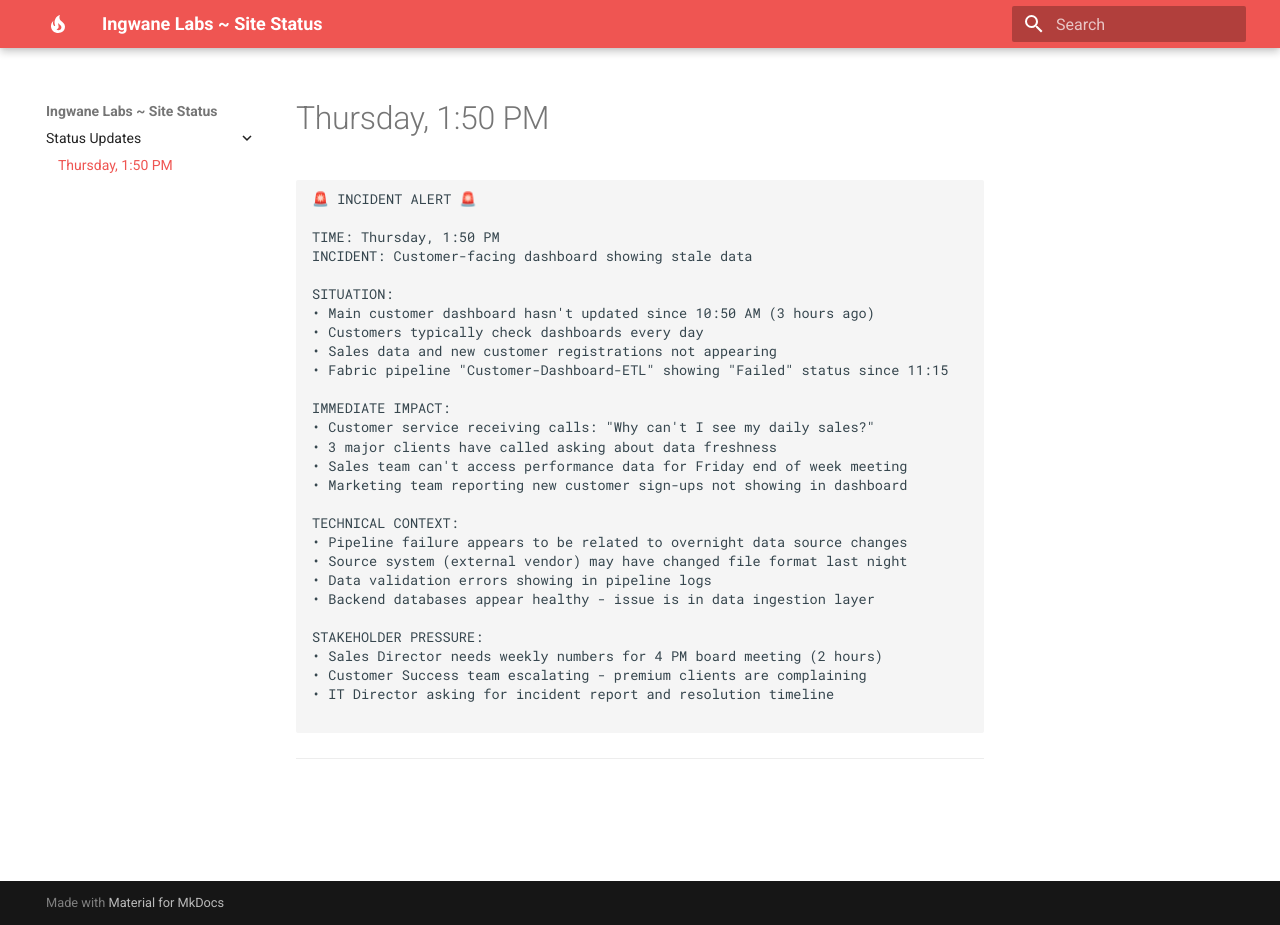
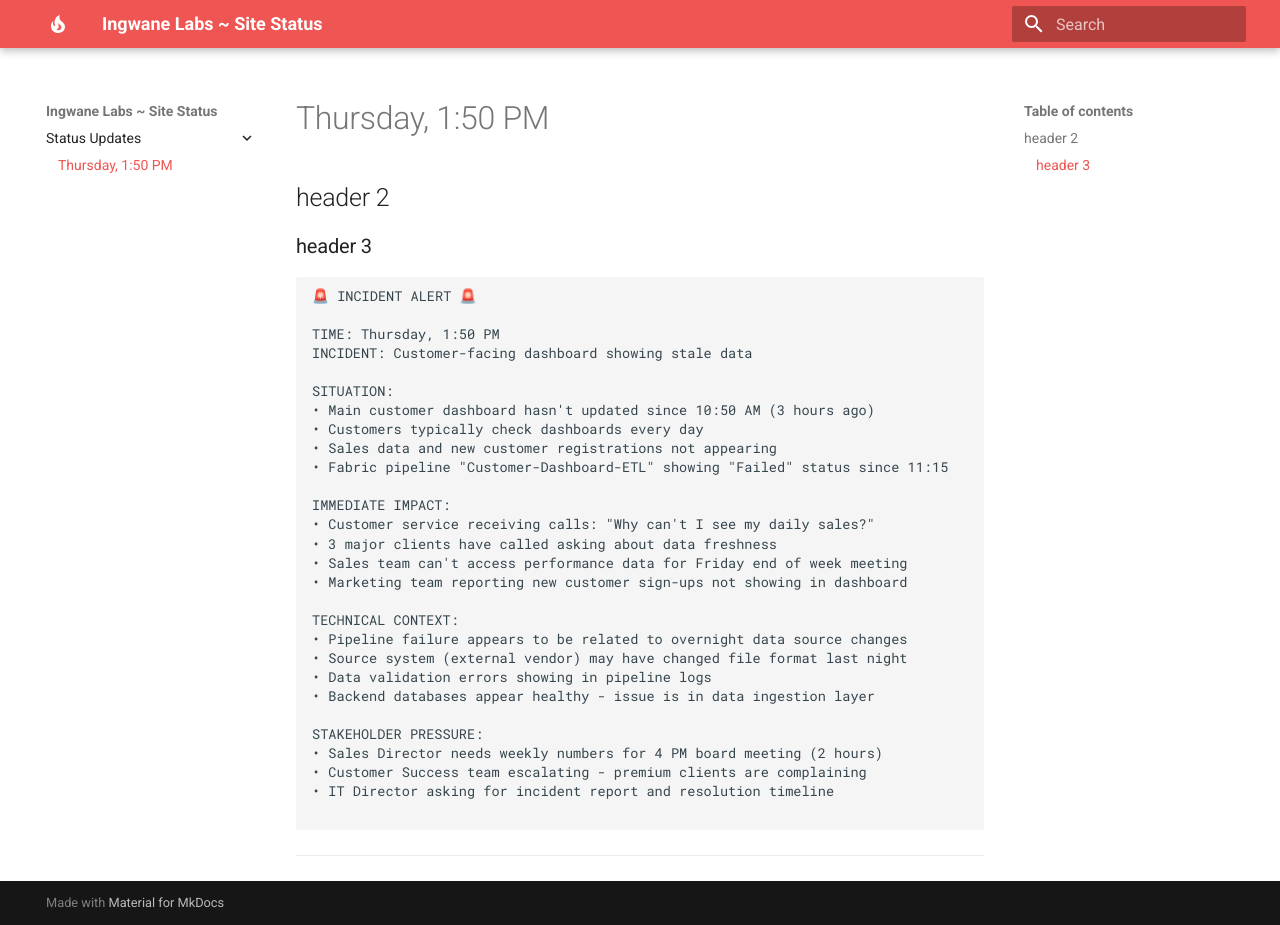
Before and after one commit to ingwanelabs/status, an MkDocs documentation site: the page built from docs/index.md, in a window 1280 px wide and 925 px high. Built offline with MkDocs 1.6.1 and Material for MkDocs 9.7.7, drawn with Linux system fonts in a browser that asks for light colours.

Commit message:
Update index.md

````diff
--- a/docs/index.md
+++ b/docs/index.md
@@ -1,4 +1,8 @@
 # Thursday, 1:50 PM
+
+## header 2
+
+### header 3
 
 ```
 🚨 INCIDENT ALERT 🚨
````
